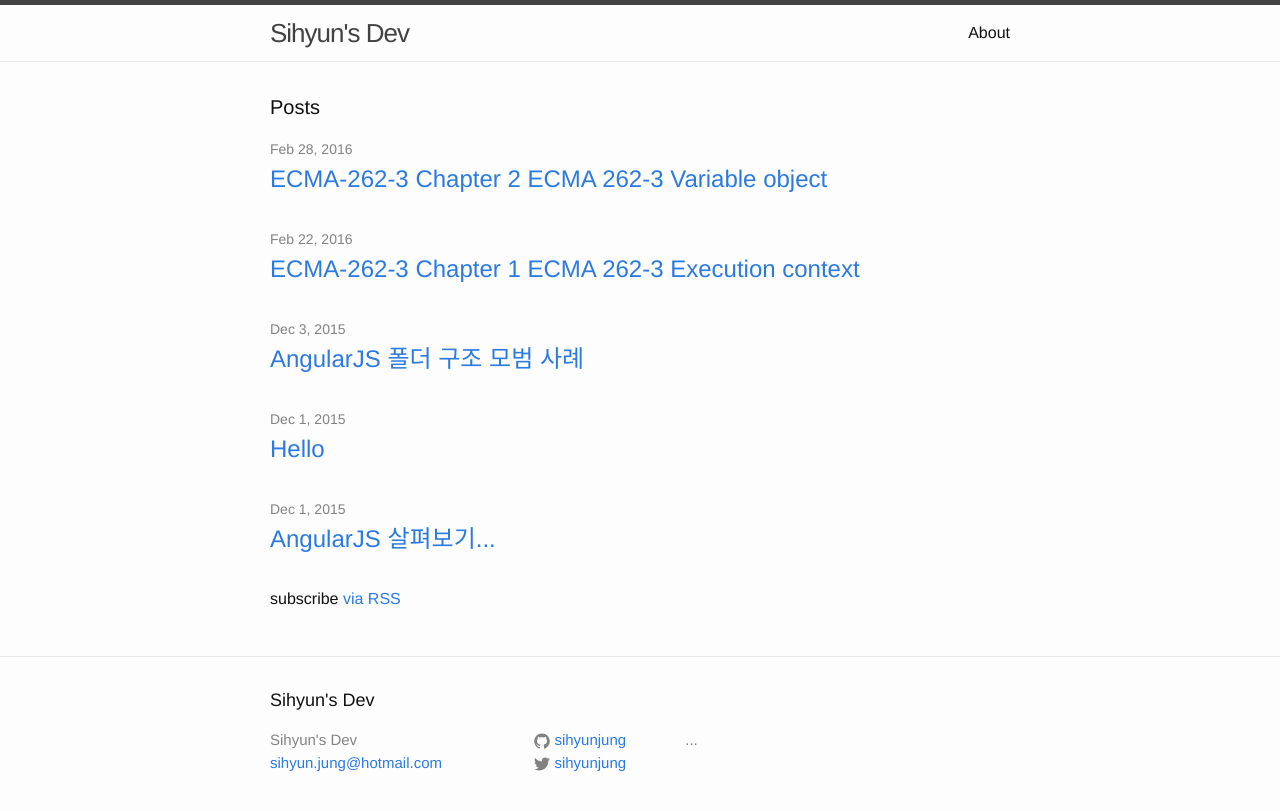
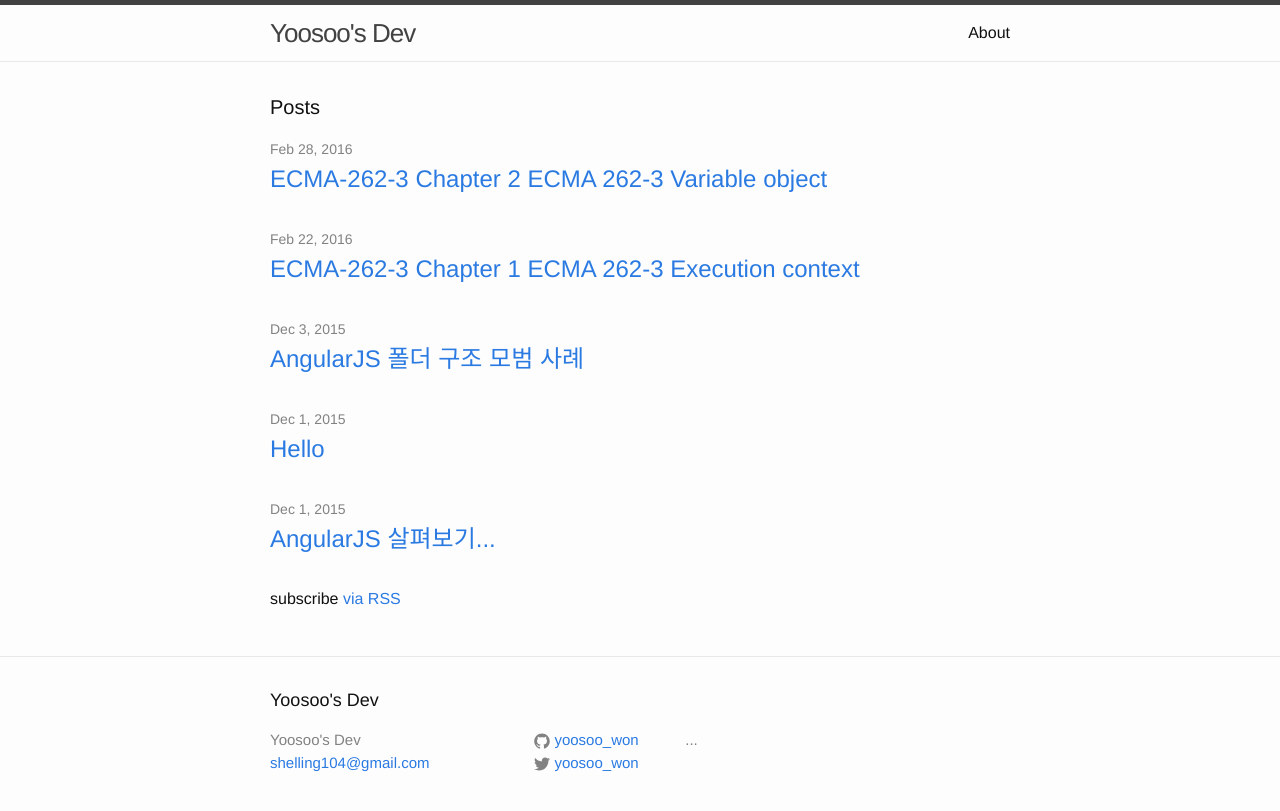
Before and after one commit to sihyunjung/sihyunjung.github.io, a Jekyll site: the page built from index.html, in a window 1280 px wide. Shown: the top 811 px of the page. Built offline with Jekyll 4.4.1, drawn with Linux system fonts in a browser that asks for light colours.

Commit message:
fix: _config.yml fix default value

```diff
--- a/_config.yml
+++ b/_config.yml
@@ -6,14 +6,14 @@
 # 'jekyll serve'. If you change this file, please restart the server process.
 
 # Site settings
-title: Sihyun's Dev
-email: sihyun.jung@hotmail.com
+title: Yoosoo's Dev
+email: shelling104@gmail.com
 description: > # this means to ignore newlines until "baseurl:"
   ...
 baseurl: "" # the subpath of your site, e.g. /blog
-url: "http://sihyunjung.github.io" # the base hostname & protocol for your site
-twitter_username: sihyunjung
-github_username: sihyunjung
+url: "https://yoosoo-won.github.io" # the base hostname & protocol for your site
+twitter_username: yoosoo_won
+github_username: yoosoo_won
 
 # Build settings
 markdown: kramdown
```
